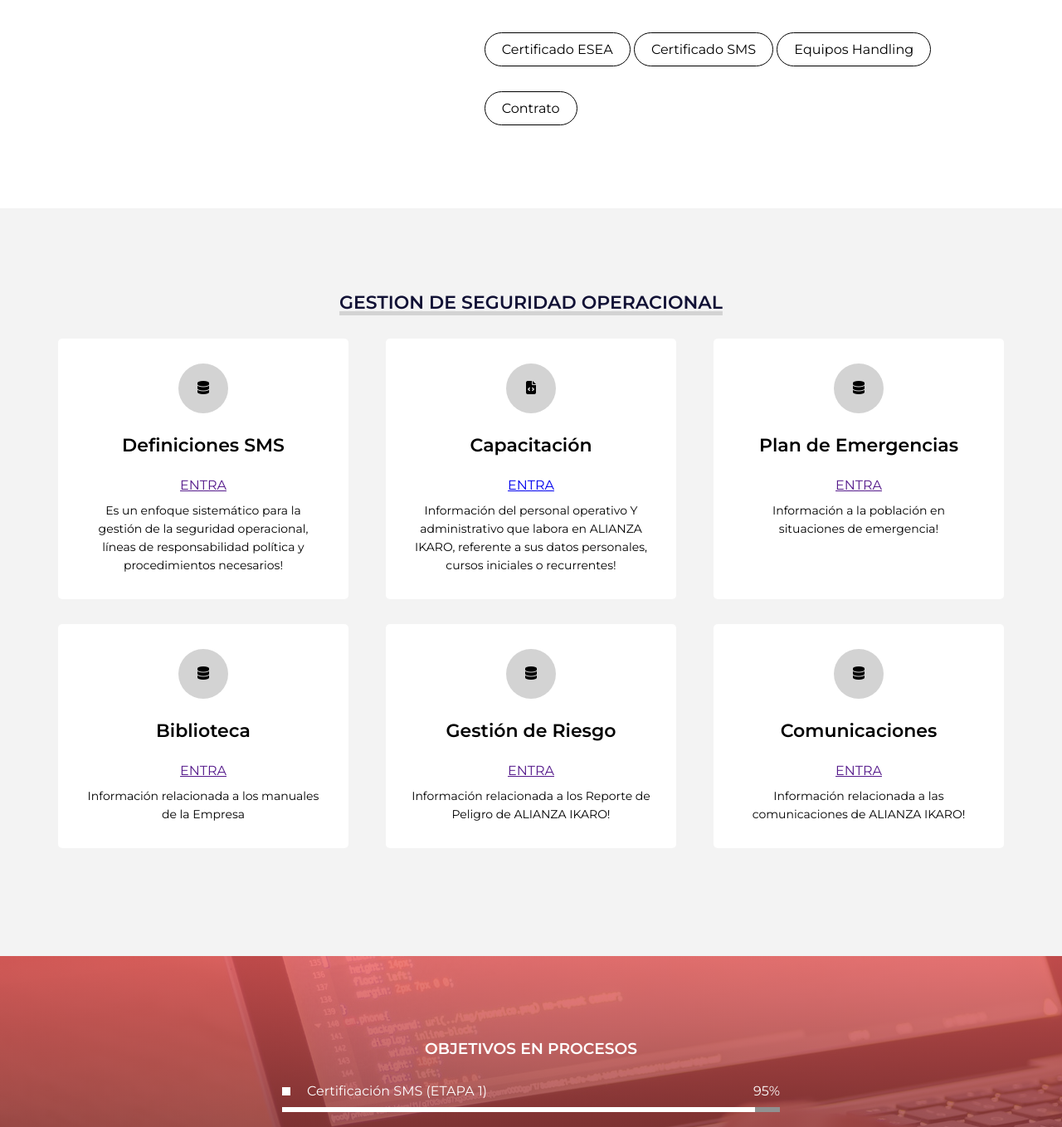
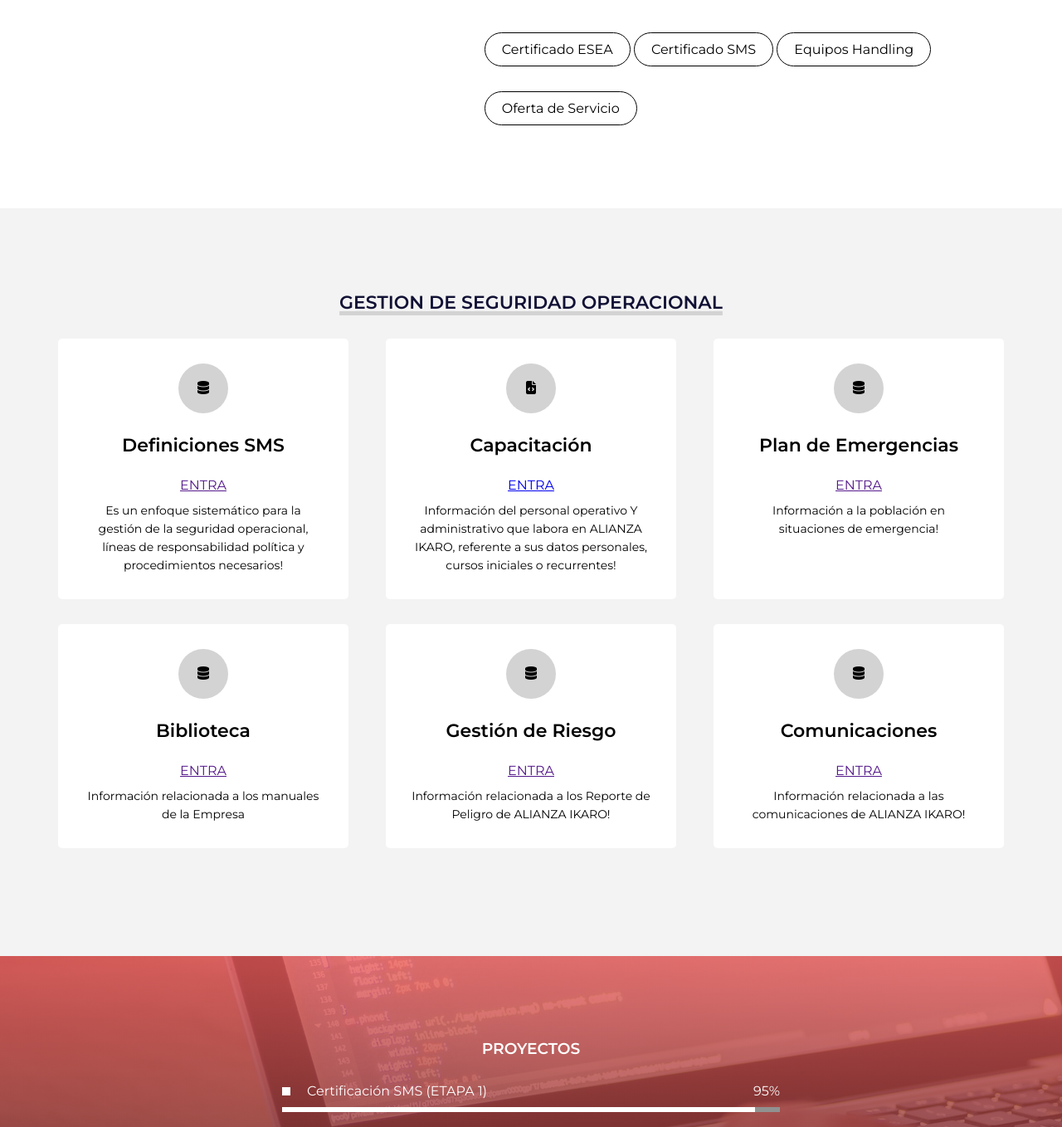
Before and after one commit to Alianza-ikaro/SMS, a plain HTML site: page index.html in a window 1280 px wide. Shown: the part 1348-2706 px from the top of the page at 83% size. Drawn offline with Linux system fonts and the light colour scheme.

Commit message:
Update index.html

```diff
--- a/index.html
+++ b/index.html
@@ -72,7 +72,7 @@
           <a href="">Certificado ESEA</a>
           <a href="">Certificado SMS</a>
           <a href="Carrusel2.html">Equipos Handling</a>
-          <a href="">Contrato</a>
+          <a href="">Oferta de Servicio</a>
 
         </div>
       </section>
@@ -137,7 +137,7 @@
 
     <!-- SECCION H A B I L I D A D E S -->
     <div class="contenedor-skills" id="skills">
-        <h3>OBJETIVOS EN PROCESOS </h3>
+        <h3>PROYECTOS</h3>
         <div class="skill">
             <div class="info">
                 <p> <span class="lista"> </span>Certificación SMS (ETAPA 1)</p>
```
